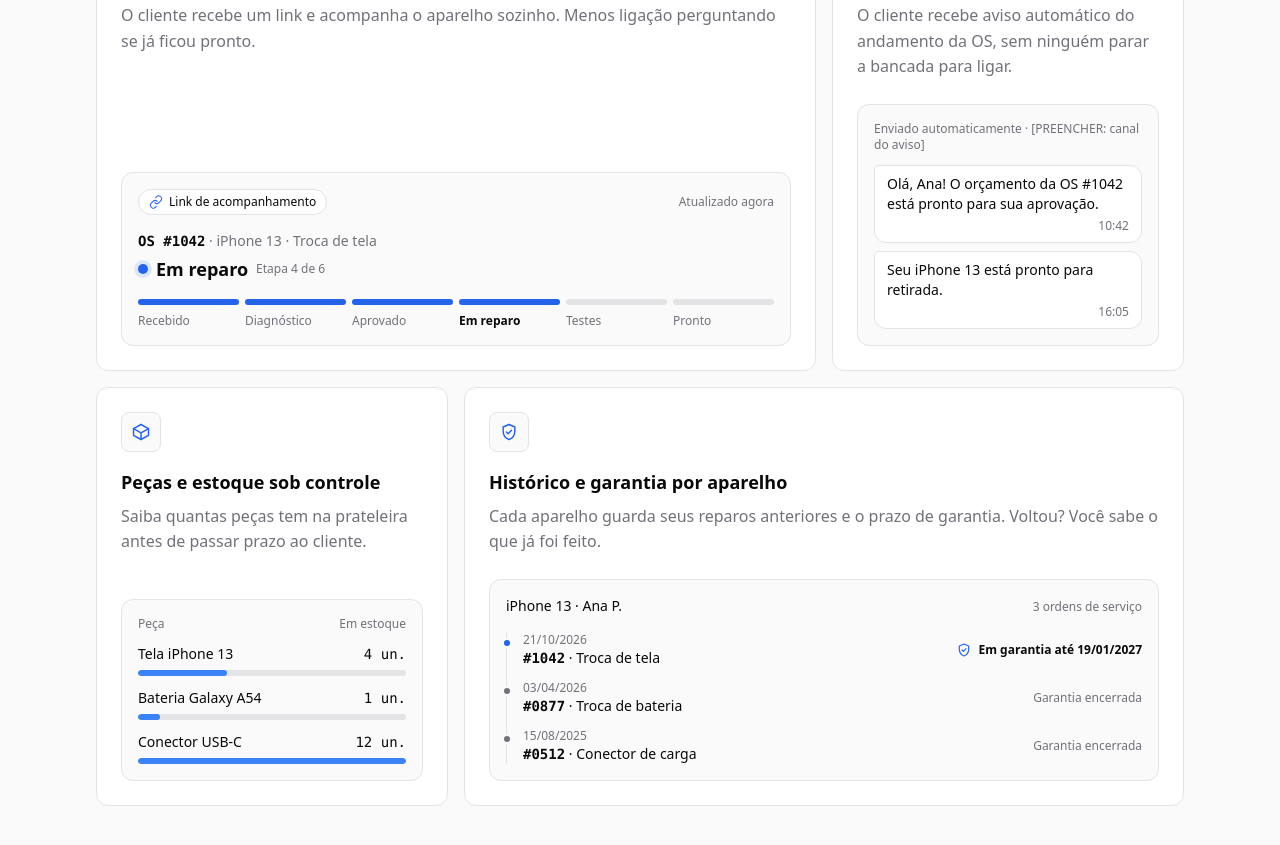
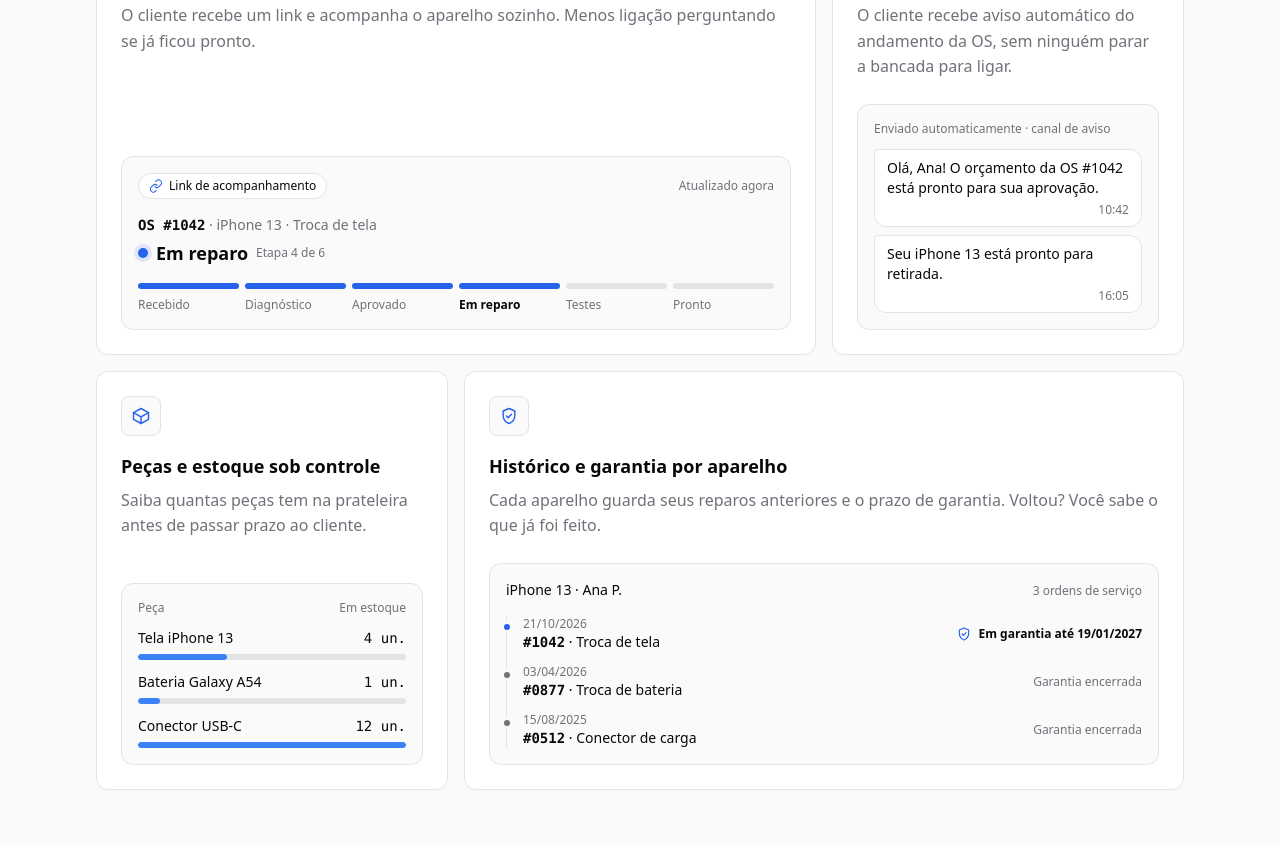
Before and after one commit to bernardobbulik/landing-page-orca, a React (Vite) app: page / in a window 1280 px wide. Shown: the part 1880-2725 px from the top of the page. Built offline with nearby package versions, Linux system fonts and the light colour scheme.

Commit message:
fix(recursos): troca [PREENCHER] do canal por "canal de aviso"
Co-Authored-By: Claude Opus 5.5 <noreply@anthropic.com>

```diff
--- a/src/sections/Recursos.jsx
+++ b/src/sections/Recursos.jsx
@@ -229,7 +229,7 @@ function DetalheAviso() {
       aria-label="Exemplo de avisos automáticos enviados ao cliente: orçamento pronto e aparelho pronto para retirada."
       className={painel}
     >
-      <p className="text-xs text-fg-muted">Enviado automaticamente · [PREENCHER: canal do aviso]</p>
+      <p className="text-xs text-fg-muted">Enviado automaticamente · canal de aviso</p>
       <ul className="mt-3 space-y-2">
         {mensagens.map(({ texto, hora }) => (
           <li key={hora} className="rounded-card rounded-tl-sm border border-border bg-surface px-3 py-2 text-sm">
```
